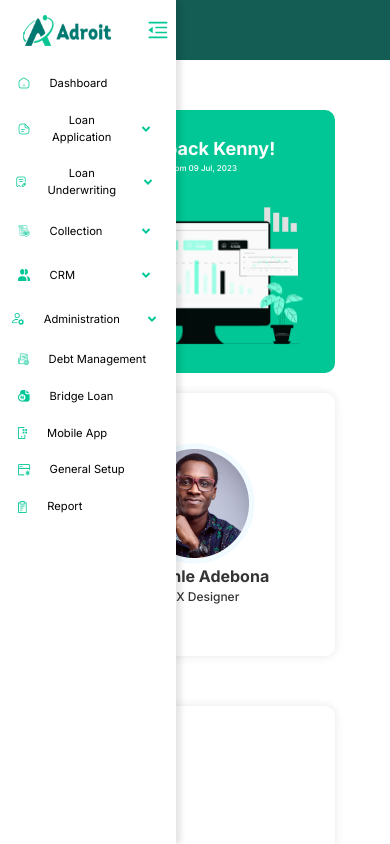
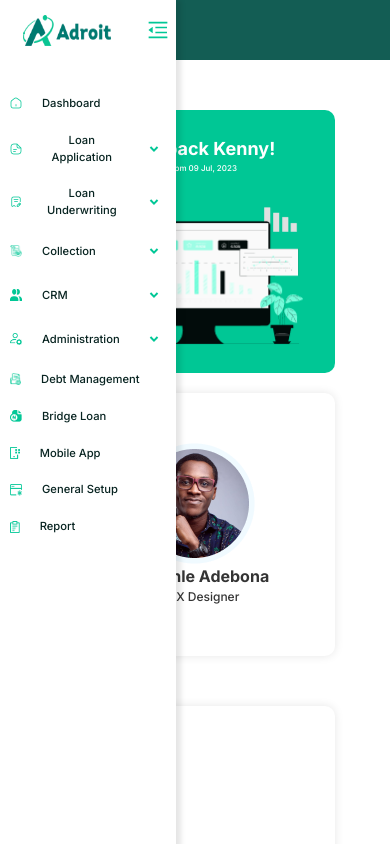
Before and after one commit to WESTIEWEB/creditWave-, a React (Vite) app in the folder credit-wave-task/: page /dashboard in a window 390 px wide. Shown: the top 844 px of the page. Built offline with nearby package versions, Linux system fonts and the light colour scheme.

Commit message:
minor improvement

```diff
--- a/credit-wave-task/src/index.css
+++ b/credit-wave-task/src/index.css
@@ -34,6 +34,7 @@ body {
   margin: 0;
   display: flex;
   place-items: center;
+  min-height: 100vh;
   padding: 0;
   overflow-x: hidden;
 }
--- a/credit-wave-task/src/pages/dashboard/Dashboard.tsx
+++ b/credit-wave-task/src/pages/dashboard/Dashboard.tsx
@@ -10,7 +10,7 @@ import Calender from './components/Calender'
 // npm install dayjs
 const Home = () => {
     return (
-            <div className='w-full box-border h-screen bg-white items-center overflow-auto flex flex-col'>
+            <div className='w-full box-border min-h-screen bg-white items-center overflow-auto flex flex-col'>
                 <div className='w-[90%] flex my-[50px] flex-col gap-[50px]'>
                     <div className="w-full sm:auto sm:flex-col flex gap-[20px] items-center">
                         <div className='w-[70%] h-[263px] sm:w-[80%] sm:flex-col bg-[#00C795] rounded-[10px] flex justify-between p-[25px]'>
@@ -37,7 +37,7 @@ const Home = () => {
                         </div>
                     </div>
 
-                    <div className="w-full h-auto flex gap-[20px] sm:flex-col items-center mb-10">
+                    <div className="w-full h-auto flex gap-[20px] sm:flex-col items-center mb-5">
                         <div className='w-[70%] h-[532px] rounded-[10px] bg-white sm:w-[80%]  flex justify-between p-[25px]' style={{ boxShadow: '0 0 10px rgba(0, 0, 0, 0.1)' }}>
                             <div>
 
@@ -74,13 +74,13 @@ const Dashboard = () => {
         setSidebarOpen(!sidebarOpen)
     }
 
-    const sideWidth = sidebarOpen ? 'w-[25%] sm:!w-[45vw] md:w-[30%]' : 'w-[0%] sm:w-[0] md:w-[0%]'
-    const sideWidth2 = sidebarOpen ? 'w-[75%] sm:!w-[100vw] md:w-[70%]' : 'w-[100%] sm:w-[100vw] md:w-[100%]'
+    const sideWidth = sidebarOpen ? 'w-[20%] sm:!w-[45vw] md:w-[30%]' : 'w-[0%] sm:w-[0] md:w-[0%]'
+    const sideWidth2 = sidebarOpen ? 'w-[80%] sm:!w-[100vw] md:w-[70%]' : 'w-[100%] sm:w-[100vw] md:w-[100%]'
 
   return (
     <div className='w-screen flex box-border'>
         <SideBar sidebarOpen={sidebarOpen} toggleSideBar={toggleSideBar} sideWidth={sideWidth}/>
-        <div className={`${sideWidth2} min-h-screen`}>
+        <div className={`${sideWidth2} min-h-[1020px]`}>
             <Header toggleSideBar={toggleSideBar} sidebarOpen={sidebarOpen}/>
             <Routes>
                 <Route path='' element={<Home />} />
--- a/credit-wave-task/src/pages/dashboard/components/SideBar.tsx
+++ b/credit-wave-task/src/pages/dashboard/components/SideBar.tsx
@@ -6,6 +6,7 @@ import { logo } from '../../../constants/images'
 
 import { dashboardItems } from '../items'
 import { Link } from 'react-router-dom'
+import { DropItemsT } from '../interface'
 
 // type SideBarProps = {
 //     items?: []
@@ -15,20 +16,27 @@ type DropItemP = {
   // eslint-disable-next-line @typescript-eslint/no-explicit-any
   items : any;
   onClick: (item: string) => void;
+  selectedDropdown: string | null;
 }
 
-const DropItem = ({ items, onClick }: DropItemP) => {
+const DropItem = ({ items, onClick, selectedDropdown }: DropItemP) => {
   return (
-    <ul className='w-full h-auto'>
+    <>
       {
         // eslint-disable-next-line @typescript-eslint/no-explicit-any
-        items?.map((item: any) => (
-          <li className='w-full' key={item && item.name.toString()} onClick={() => onClick(item.name)}>
-
+        items?.map((item: DropItemsT) => (
+          item.name === selectedDropdown && (
+          <ul className='w-[80%] h-auto self-center px-[10px] overflow-y-auto items-center justify-center' onClick={() => onClick(item.name)}>
+          <Link to={item.link} className='w-full flex'>
+          <li className={`flex w-[80%] items-center text-[0.65em] font-medium text-gray-400  text-center`} key={item && item.name.toString()} onClick={() => onClick(item.name)}>
+            {item.name}
           </li>
+          </Link>
+          </ul>
+          )
         ))
       }
-    </ul>
+    </>
   )
 
 }
@@ -41,10 +49,11 @@ type SideBarProps = {
 const SideBar:React.FC<SideBarProps> = ({
   sidebarOpen,
   sideWidth,
-  toggleSideBar
+  toggleSideBar,
 }) => {
   const [selected, setSelected] = useState<string>('')
   const [openDropdown, setOpenDropdown] = useState<string | null>(null);
+
 
 
   const handleSelect = (item: string) => {
@@ -58,7 +67,7 @@ const SideBar:React.FC<SideBarProps> = ({
     }
   };
   return (
-    <div className={`relative ${sideWidth} sm:absolute sm:z-50 bg-white flex flex-col items-center min-h-screen overflow-y-auto overflow-x-hidden`} style={{ boxShadow: '5px 0px 5px rgba(0, 0, 0, 0.1)', display: !sidebarOpen ? 'none' : ''  }}>
+    <div className={`relative ${sideWidth} sm:absolute sm:z-50 bg-white flex flex-col items-center min-h-[1020px] overflow-y-auto overflow-x-hidden`} style={{ boxShadow: '5px 0px 5px rgba(0, 0, 0, 0.1)', display: !sidebarOpen ? 'none' : ''  }}>
       <div className="h-[60px] flex w-[85%] pl-[10x] items-center justify-start relative">
         <img src={logo} alt='logo' className='ml-[10px] w-[88px] h-[31px]' />
         {
@@ -67,14 +76,18 @@ const SideBar:React.FC<SideBarProps> = ({
           )
         }
       </div>
-      <ul className='w-[80%] justify-center items-center flex flex-col mt-[15px] gap-[20px]'>
+      <ul className='w-full justify-center items-center flex flex-col mt-[25px] gap-[15]'>
+
         {
           dashboardItems.map((itm) => (
             <>
-            <li className='w-full flex items-center justify-center gap-5' key={itm.name.toString()}>
+            {
+              itm.dropItem ? (
+            <>
+              <li className={`w-full p-[10px] flex items-center justify-center gap-5`} key={itm.name.toString()}>
                 <img className='w-[24px] h-[24px] md:w-[12px] md:h-[12px]' src={itm.icon} alt={itm.name} />
                 <Link to={selected} className='w-full flex'>
-              <p className='text-[0.7em] text-center'>
+                <p className='text-[0.7em] font-medium text-[#072320] text-center'>
                     {itm.name}
                 </p>
                 </Link>
@@ -86,7 +99,19 @@ const SideBar:React.FC<SideBarProps> = ({
               </li>
               {
               openDropdown && (
-              <DropItem items={itm} onClick={handleSelect}/>
+              <DropItem items={itm.dropItem} selectedDropdown={openDropdown} onClick={handleSelect}/>
+              )
+              }
+            </>
+            ): (
+              <li className={`w-full flex p-[10px] items-center justify-center gap-5 `} key={itm.name.toString()}>
+              <img className='w-[24px] h-[24px] md:w-[12px] md:h-[12px]' src={itm.icon} alt={itm.name} />
+              <Link to={selected} className='w-full flex'>
+                <p className='text-[0.7em] font-medium text-[#072320] text-center'>
+                    {itm.name}
+                </p>
+              </Link>
+              </li>
             )
             }
             </>
--- a/credit-wave-task/src/pages/dashboard/interface/index.tsx
+++ b/credit-wave-task/src/pages/dashboard/interface/index.tsx
@@ -2,5 +2,11 @@ export interface DashItemsT {
     name?: string;
     icon?: string;
     link?: string;
-    dropItem? : unknown[]
+    dropItem? : DropItemsT[];
 }
+
+export type DropItemsT = {
+    name: string;
+    link: string;
+    icon?: string;
+}
--- a/credit-wave-task/src/pages/dashboard/items.tsx
+++ b/credit-wave-task/src/pages/dashboard/items.tsx
@@ -19,42 +19,92 @@ const dashboardItems = [
     },
     {
         name: 'Loan Application',
-        link: '/loan-application',
         icon: loanApplication,
         dropItem : [
-
+            {
+                name: 'Loan Application',
+                link: '/loan-application'
+            },
+            {
+                name: 'Loan Application',
+                link: '/loan-application'
+            },
+            {
+                name: 'Loan Application',
+                link: '/loan-application'
+            }
         ]
     },
     {
         name: 'Loan Underwriting',
-        link: '/loan-underwriting',
         icon: loanUnderwriting,
         dropItem: [
-
+            {
+                name: 'Loan Underwriting',
+                link: '/loan-underwriting'
+            },
+            {
+                name: 'Loan Underwriting',
+                link: '/loan-underwriting'
+            },
+            {
+                name: 'Loan Underwriting',
+                link: '/loan-underwriting'
+            }
         ]
     },
     {
         name: 'Collection',
-        link: '/collection',
         icon: collection,
         dropItem: [
-
+            {
+                name: 'Collection',
+                link: '/collection'
+            },
+            {
+                name: 'Collection',
+                link: '/collection'
+            },
+            {
+                name: 'Collection',
+                link: '/collection'
+            }
         ]
     },
     {
         name: 'CRM',
-        link: '/crm',
         icon: crm,
         dropItem: [
-
+            {
+                name: 'CRM',
+                link: '/crm'
+            },
+            {
+                name: 'CRM',
+                link: '/crm'
+            },
+            {
+                name: 'CRM',
+                link: '/crm'
+            }
         ]
     },
     {
         name: 'Administration',
-        link: '/administration',
         icon: admin,
         dropItem: [
-
+            {
+                name: 'Administration',
+                link: '/administration'
+            },
+            {
+                name: 'Administration',
+                link: '/administration'
+            },
+            {
+                name: 'Administration',
+                link: '/administration'
+            }
         ]
     },
     {
```
Lines whose indentation alone changed are shown as unchanged.
